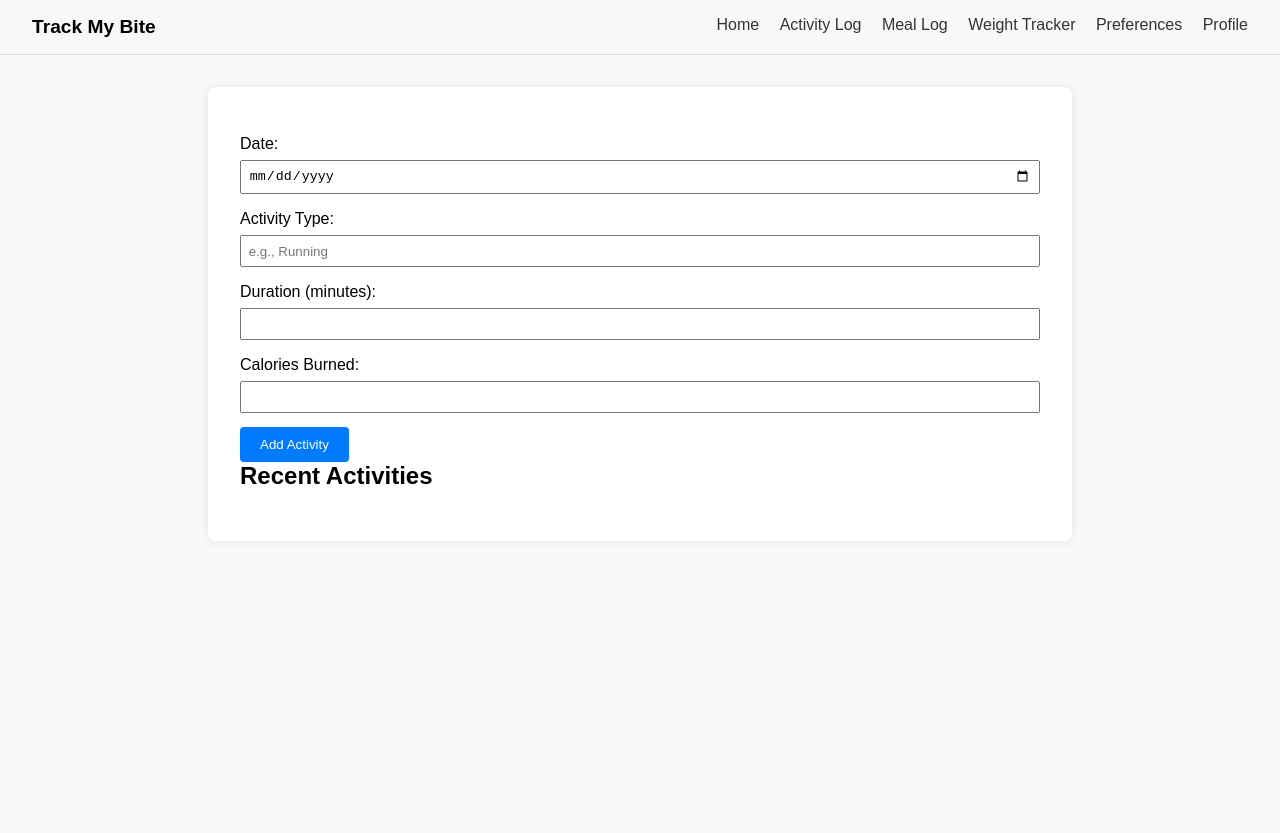
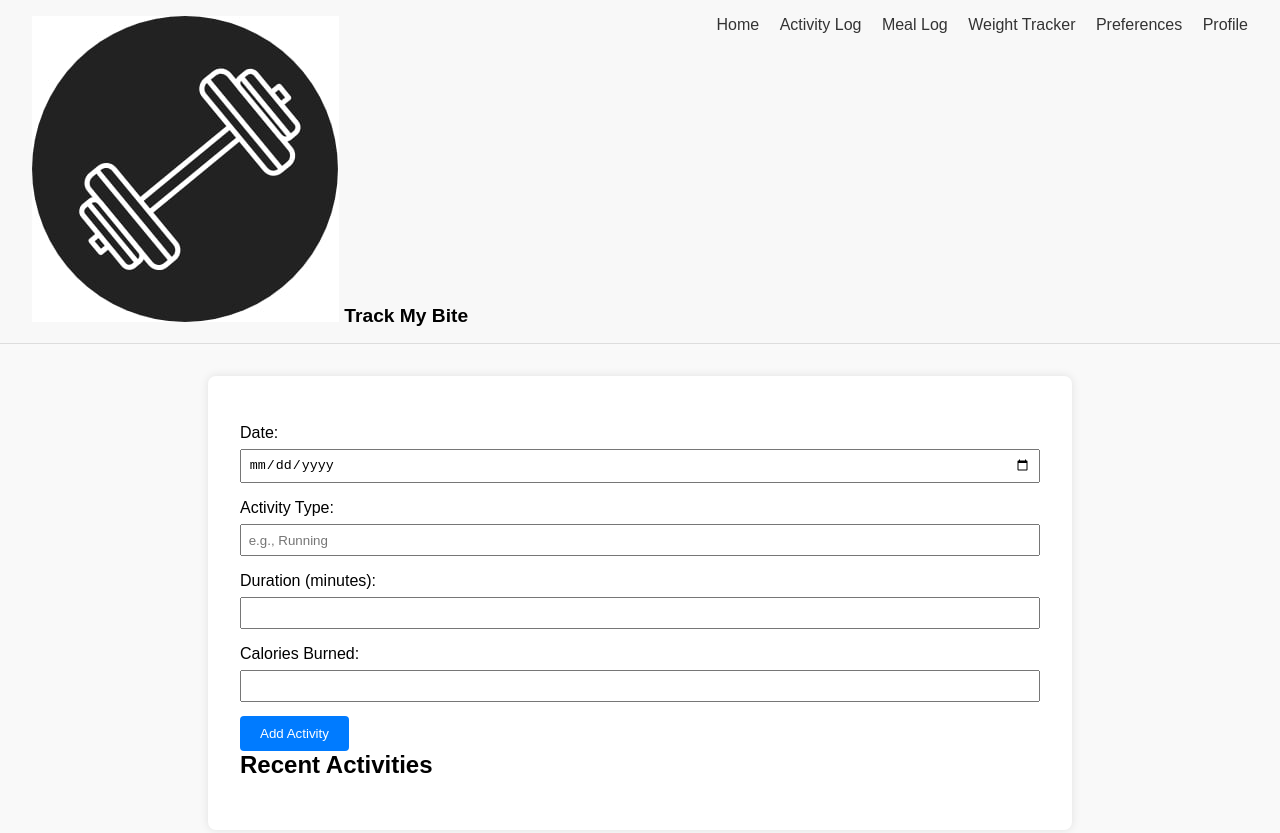
Before and after one commit to gitme05/TrackMyBite, a plain HTML site: page front-end/views/ActivityLog.html in a window 1280 px wide. Before the commit the page ends 800 px from the top, so only its background shows below. Drawn offline with Linux system fonts and the light colour scheme.

Commit message:
Added the Logo in the top left corner

```diff
--- a/front-end/views/ActivityLog.html
+++ b/front-end/views/ActivityLog.html
@@ -8,7 +8,9 @@
 </head>
 <body>
   <header class="navbar">
-    <div class="logo">Track My Bite</div>
+    <div class="logo"> <img src="/front-end/assets/logo.png" alt="Logo" class="logo-img">
+    <span>Track My Bite</span>
+    </div>
     <nav>
       <a href="/front-end/views/main.html">Home</a>
       <a href="/front-end/views/ActivityLog.html">Activity Log</a>
```
